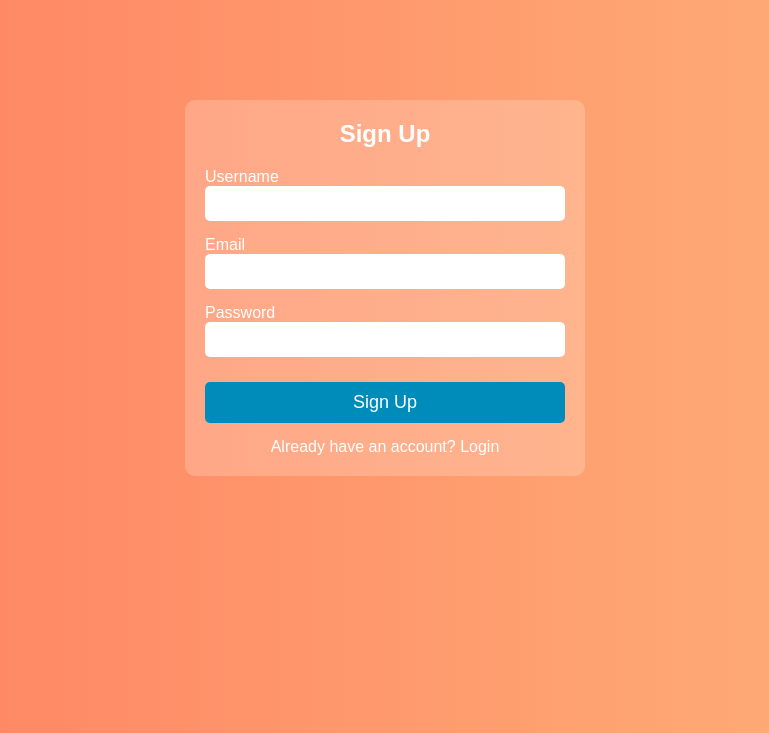
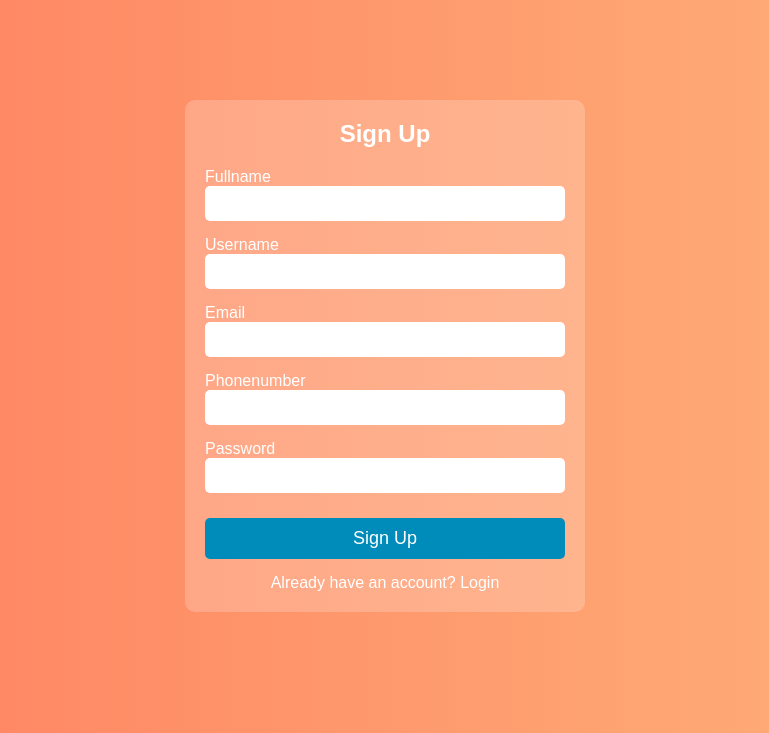
Before and after one commit to Hardik-Mehta-Python/user_authentication, a Django app: page /signup/ in a window 1280 px wide. Shown: the top 733 px of the page, without its empty margins (255-1024 px from the left). Run offline with Django 5.2, Linux system fonts and the light colour scheme.

Commit message:
more field in signup

```diff
--- a/user_login/templates/signup.html
+++ b/user_login/templates/signup.html
@@ -66,7 +66,11 @@
 <body>
     <div class="container">
         <h2>Sign Up</h2>
-        <form>
+        <form method = "post" action = "">
+            <div class="form-group">
+                <label for="full name">Fullname</label>
+                <input type="text" id="Fullname" name="Fullname" required>
+            </div>
             <div class="form-group">
                 <label for="username">Username</label>
                 <input type="text" id="username" name="username" required>
@@ -74,6 +78,10 @@
             <div class="form-group">
                 <label for="email">Email</label>
                 <input type="email" id="email" name="email" required>
+            </div>
+            <div class="form-group">
+                <label for="Phonenumber">Phonenumber</label>
+                <input type="Phonenumber" id="Phonenumber" name="Phonenumber" required>
             </div>
             <div class="form-group">
                 <label for="password">Password</label>
```
